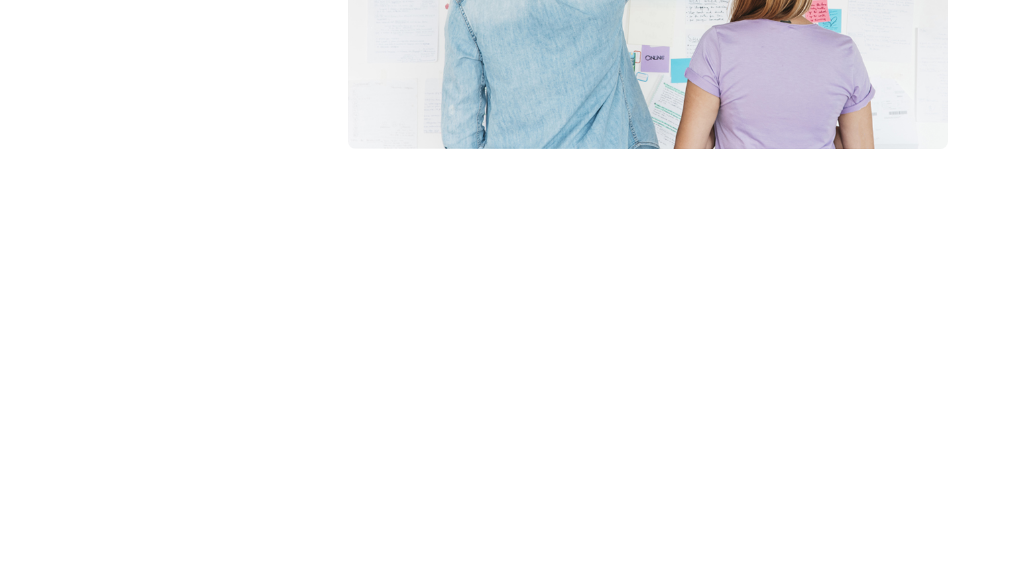
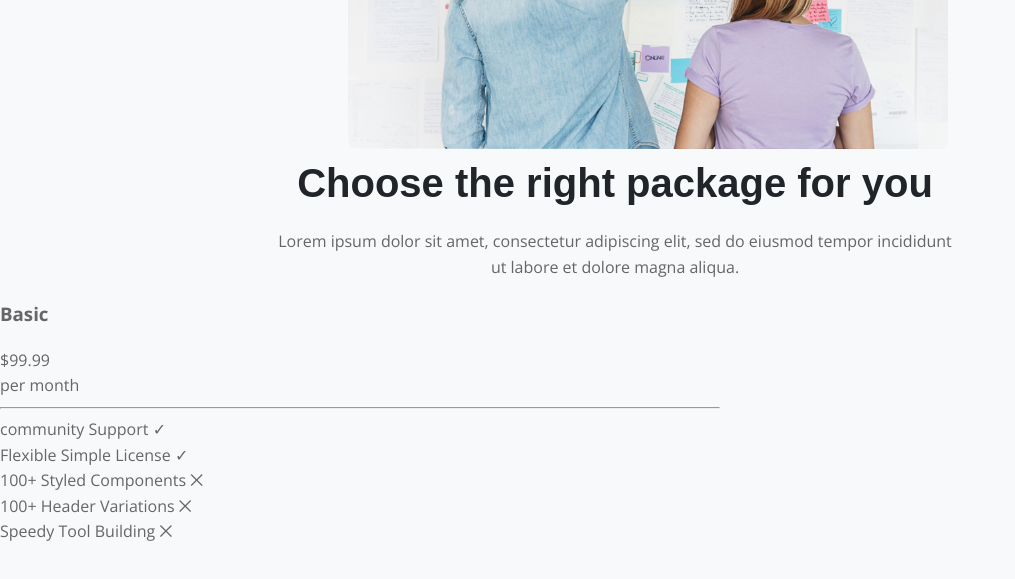
Before and after one commit to baconlord102/RADSite, a plain HTML site: page index.html in a window 1280 px wide. Shown: the part 2387-2966 px from the top of the page, without its empty margins (0-1015 px from the left). Before the commit the page ends 2536 px from the top, so only its background shows below. Drawn offline with nearby package versions, Linux system fonts and the light colour scheme.

Commit message:
Adding Pricing pt.1

```diff
--- a/css/default.css
+++ b/css/default.css
@@ -110,3 +110,7 @@ img {
 @media (min-width: 1200px) {
   .container {max-width: 1140px; }
 }
+
+@media (min-width: 760px) {
+  .pricing-table {max-width: 720px; }
+}
--- a/css/styles.css
+++ b/css/styles.css
@@ -110,6 +110,7 @@
 .bg-contrast {
   background-color: var(--contrast);
   padding: var(--size-150) 0;
+  margin: 0 auto;
 }
 
 .service-grid {
@@ -176,3 +177,8 @@ span.bg-color-6 {background-image: linear-gradient(90deg, #a1ecff 0%, #7dbcff 10
   max-width: 600px;
   border-radius: 8px;
 }
+
+.block-text.pricing-header {
+  text-align: center;
+  padding: right;
+}
--- a/index.html
+++ b/index.html
@@ -141,5 +141,44 @@
         </div>
      </section>
 
+<!-- Pricing Plans-->
+ <section class="bg-contrast">
+    <div class="block-text pricing-header">
+        <h2>Choose the right package for you</h2>
+        <p>Lorem ipsum dolor sit amet, consectetur adipiscing elit, sed do eiusmod tempor incididunt <br> ut labore et dolore magna aliqua.</p>
+    </div>
+
+    <div class="pricing-table">
+        <div class="price-card">
+            <h3>Basic</h3>
+            <span class="price">$99.99</span>
+            <div class="billed">per month</div>
+            <hr>
+            <ul>
+                <li>
+                    <span class="title">community Support</span>
+                    <span class="icon">&#x2713</span>
+                </li>
+                <li>
+                    <span class="title">Flexible Simple License</span>
+                    <span class="icon">&#x2713</span>
+                </li>
+                <li>
+                    <span class="title">100+ Styled Components</span>
+                    <span class="icon">&#10761</span>
+                </li>
+                <li>
+                    <span class="title">100+ Header Variations</span>
+                    <span class="icon">&#10761</span>
+                </li>
+                <li>
+                    <span class="title">Speedy Tool Building</span>
+                    <span class="icon">&#10761</span>
+                </li>
+            </ul>
+        </div>
+    </div>
+ </section>
+
 </body>
 </html>
```
